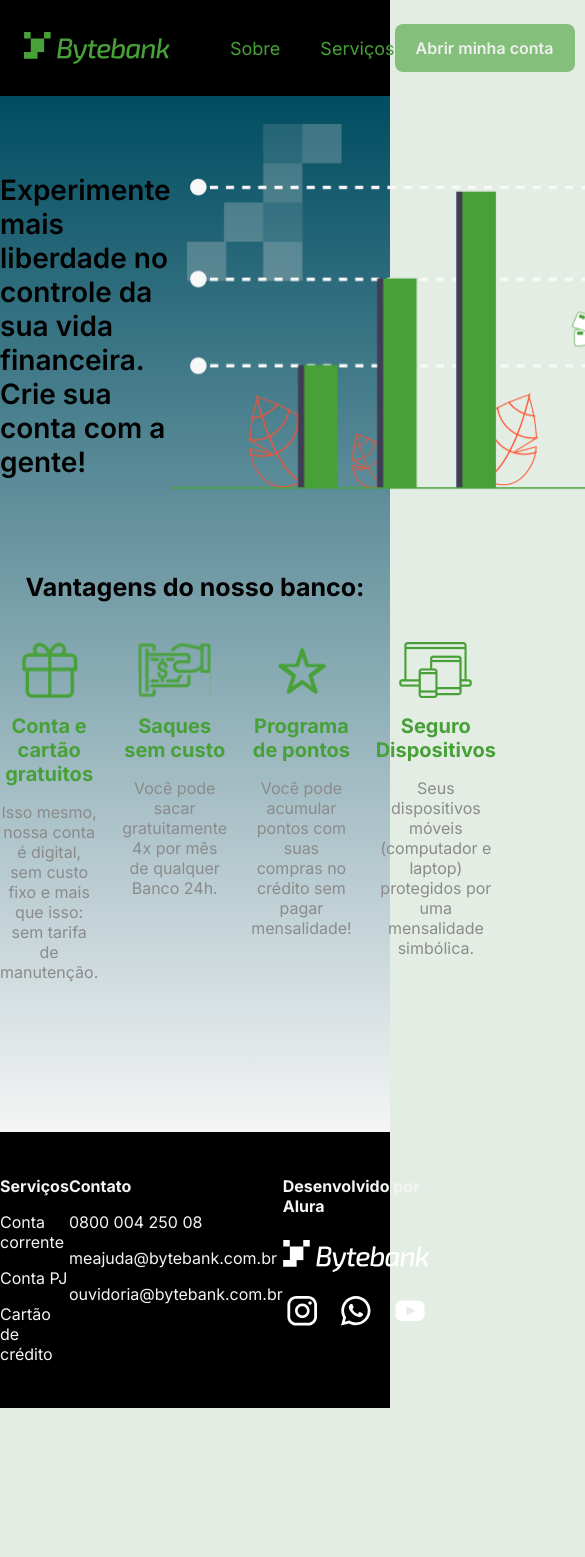
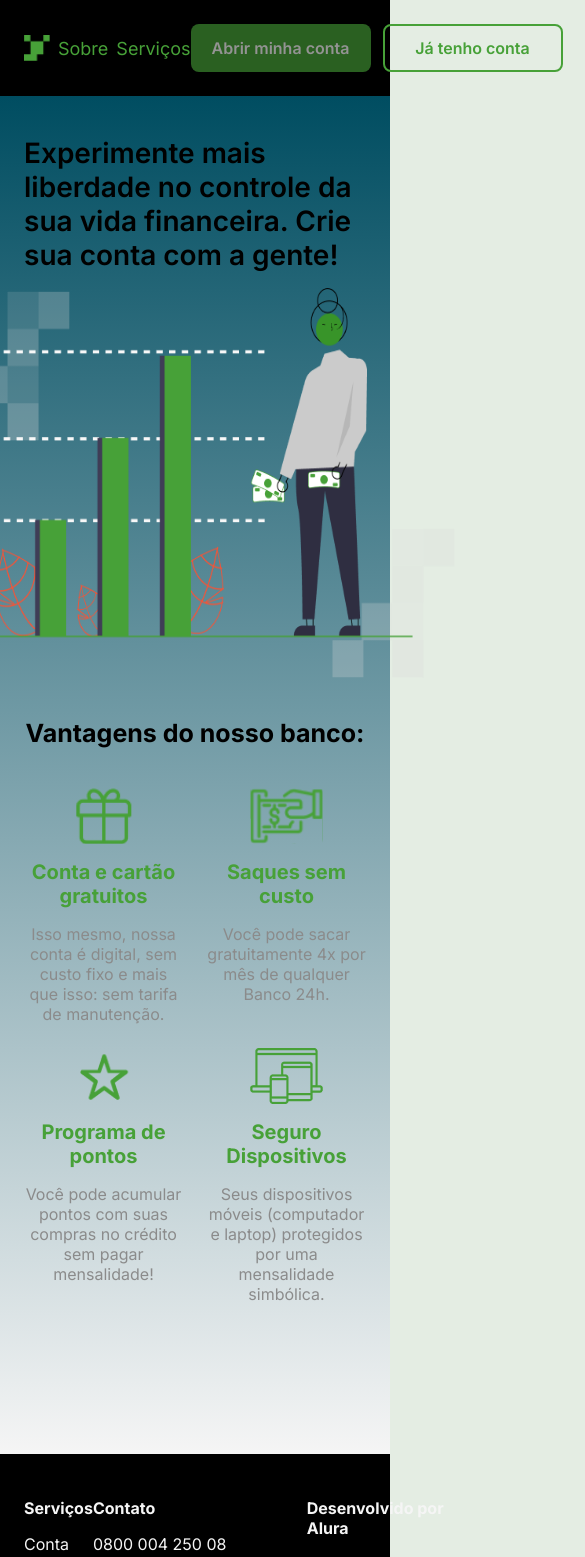
Before and after one commit to GFraire/Bytebank-nextjs, a Next.js app: page / in a window 390 px wide. Shown: the top 1557 px of the page, 585 px wide, since content can reach past the window. Before the commit the page ends 1408 px from the top, so only its background shows below. Built offline with nearby package versions, Linux system fonts and the light colour scheme.

Commit message:
Adicionado mobile para tela home

```diff
--- a/src/pages/index.tsx
+++ b/src/pages/index.tsx
@@ -64,10 +64,20 @@ export default function Home() {
             <div>
               <Image
                 alt="Texto escrito Bytebank"
+                className="logo"
                 height={32}
                 src="/logo.png"
                 priority
                 width={146}
+              />
+
+              <Image
+                alt=""
+                className="logo-mini-tablet"
+                height={26}
+                src="/logo-mini.png"
+                priority
+                width={26}
               />
 
               <span>Sobre</span>
--- a/src/styles/pages/home.ts
+++ b/src/styles/pages/home.ts
@@ -15,6 +15,23 @@ export const HomeContent = styled("div", {
 
 export const HeaderContainer = styled("header", {
   background: "black",
+
+  ".logo": {
+    display: "block",
+
+    "@tablet": {
+      display: "none",
+    },
+  },
+
+  ".logo-mini-tablet": {
+    display: "none",
+    marginRight: 0,
+
+    "@tablet": {
+      display: "block",
+    },
+  },
 });
 
 export const HeaderContent = styled("div", {
@@ -31,10 +48,17 @@ export const HeaderContent = styled("div", {
 
     "&:first-child": {
       gap: 40,
+
+      "@tablet": {
+        gap: 8,
+      },
     },
 
     "&:last-child": {
       gap: 24,
+      "@tablet": {
+        gap: 12,
+      },
     },
   },
 
@@ -50,9 +74,11 @@ export const HeaderContent = styled("div", {
 });
 
 export const MainContainer = styled("main", {
-  maxWidth: 1171,
+  maxWidth: 1200,
   marginRight: "auto",
   marginLeft: "auto",
+  paddingRight: 24,
+  paddingLeft: 24,
 });
 
 export const HeroSection = styled("div", {
@@ -62,10 +88,23 @@ export const HeroSection = styled("div", {
   height: "100%",
   marginTop: 24,
 
+  "@tablet": {
+    flexDirection: "column",
+    gap: 16,
+    marginTop: 40,
+  },
+
   p: {
     maxWidth: 434,
     fontSize: "$display-xl",
     fontWeight: 600,
+  },
+
+  img: {
+    "@tablet": {
+      width: 520,
+      height: 390,
+    },
   },
 });
 
@@ -86,6 +125,10 @@ export const AdvantageSection = styled("div", {
     display: "grid",
     gridTemplateColumns: "repeat(4, 1fr)",
     gap: 24,
+
+    "@tablet": {
+      gridTemplateColumns: "1fr 1fr",
+    },
   },
 });
 
@@ -117,13 +160,15 @@ export const FooterContent = styled("div", {
   display: "flex",
   justifyContent: "space-between",
 
-  maxWidth: 1171,
+  maxWidth: 1200,
   marginRight: "auto",
   marginLeft: "auto",
 
   color: "$white",
   paddingTop: 44,
   paddingBottom: 44,
+  paddingRight: 24,
+  paddingLeft: 24,
 
   ".infos": {
     display: "flex",
@@ -137,9 +182,9 @@ export const FooterContent = styled("div", {
     alignItems: "center",
     gap: 24,
 
-    "div": {
+    div: {
       display: "flex",
-      gap: 24
-    }
-  }
+      gap: 24,
+    },
+  },
 });
--- a/src/styles/stitches.config.ts
+++ b/src/styles/stitches.config.ts
@@ -27,7 +27,7 @@ export const { styled, globalCss, getCssText, theme } = createStitches({
     },
   },
   media: {
-    tablet: '(max-width: 1080px)',
-    mobile: '(max-width: 620px)',
-  }
+    tablet: "(max-width: 1080px)",
+    mobile: "(max-width: 620px)",
+  },
 });
```
Also changed, not shown: public/logo-mini.png (added).
